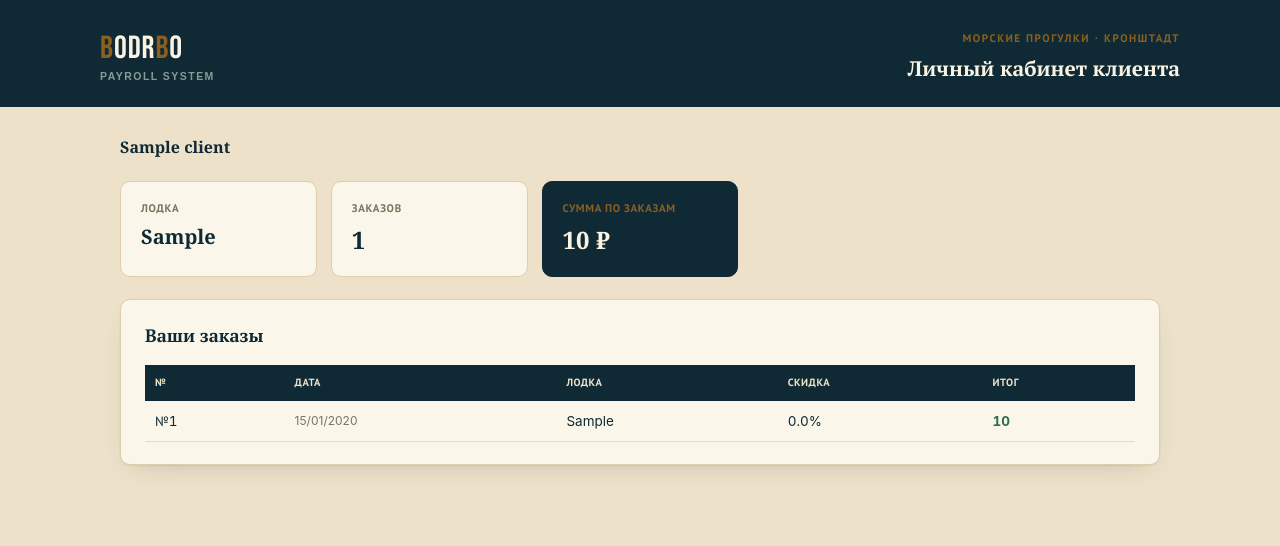
After one commit to bodrbo/-, a Flask app: a page that uses templates/client_dashboard.html in a window 1280 px wide. The commit adds this page. Shown: the top 546 px of the page. Run offline with Flask 2, Linux system fonts and the light colour scheme; tables that the repository leaves empty hold one stand-in row (values such as "Sample post").

Commit message:
Добавить личный кабинет клиента тюнинг-центра
Клиент автоматически получает карточку в таблице clients при
создании или редактировании заказа (сопоставление по номеру
телефона) с уникальной ссылкой без логина и пароля — /client/<token>.
В кабинете клиент видит своё имя, лодку и список своих заказов.

В админ-панели у каждого заказа теперь есть кликабельный номер
(открывает карточку заказа), а ФИО клиента ведёт в его личный
кабинет вместо карточки заказа.

```diff
--- a/app.py
+++ b/app.py
@@ -382,6 +382,22 @@ def init_db():
     )
     conn.execute(
         """
+        CREATE TABLE IF NOT EXISTS clients (
+            id INTEGER PRIMARY KEY AUTOINCREMENT,
+            client_name TEXT NOT NULL,
+            boat_model TEXT NOT NULL,
+            phone TEXT NOT NULL UNIQUE,
+            token TEXT NOT NULL UNIQUE,
+            created_at TEXT NOT NULL
+        )
+        """
+    )
+    # Migration path for tuning_orders created before client_id existed.
+    tuning_cols = [row[1] for row in conn.execute("PRAGMA table_info(tuning_orders)").fetchall()]
+    if "client_id" not in tuning_cols:
+        conn.execute("ALTER TABLE tuning_orders ADD COLUMN client_id INTEGER")
+    conn.execute(
+        """
         CREATE TABLE IF NOT EXISTS investors (
             id INTEGER PRIMARY KEY AUTOINCREMENT,
             investor_name TEXT NOT NULL,
@@ -1309,11 +1325,33 @@ def _process_tuning_form(form):
     return errors, data
 
 
+def _get_or_create_client(db, phone, client_name, boat_model):
+    """Find the client cabinet for this phone number, refreshing their name
+    and boat, or create one with a fresh unique link if none exists yet."""
+    row = db.execute("SELECT id FROM clients WHERE phone = ?", (phone,)).fetchone()
+    if row:
+        db.execute(
+            "UPDATE clients SET client_name = ?, boat_model = ? WHERE id = ?",
+            (client_name, boat_model, row["id"]),
+        )
+        return row["id"]
+    now = dt.datetime.now().strftime("%Y-%m-%d %H:%M")
+    token = secrets.token_urlsafe(16)
+    cur = db.execute(
+        "INSERT INTO clients (client_name, boat_model, phone, token, created_at) "
+        "VALUES (?, ?, ?, ?, ?)",
+        (client_name, boat_model, phone, token, now),
+    )
+    return cur.lastrowid
+
+
 @app.route("/tuning")
 def tuning_index():
     db = get_db()
     orders = db.execute(
-        "SELECT * FROM tuning_orders ORDER BY created_at DESC, id DESC"
+        "SELECT o.*, c.token AS client_token FROM tuning_orders o "
+        "LEFT JOIN clients c ON c.id = o.client_id "
+        "ORDER BY o.created_at DESC, o.id DESC"
     ).fetchall()
     grand_total = sum(o["total"] for o in orders)
     return render_template(
@@ -1339,10 +1377,12 @@ def add_tuning_order():
         ), 400
 
     now = dt.datetime.now().strftime("%Y-%m-%d %H:%M")
+    client_id = _get_or_create_client(db, data["phone"], data["client_name"], data["boat_model"])
     cur = db.execute(
-        "INSERT INTO tuning_orders (client_name, boat_model, sale_channel, phone, discount_pct, "
-        "subtotal, total, created_at, updated_at) VALUES (?, ?, ?, ?, ?, ?, ?, ?, ?)",
-        (data["client_name"], data["boat_model"], data["sale_channel"], data["phone"],
+        "INSERT INTO tuning_orders (client_id, client_name, boat_model, sale_channel, phone, "
+        "discount_pct, subtotal, total, created_at, updated_at) "
+        "VALUES (?, ?, ?, ?, ?, ?, ?, ?, ?, ?)",
+        (client_id, data["client_name"], data["boat_model"], data["sale_channel"], data["phone"],
          data["discount_pct"], data["subtotal"], data["total"], now, now),
     )
     order_id = cur.lastrowid
@@ -1385,10 +1425,11 @@ def edit_tuning_order(order_id):
         ), 400
 
     now = dt.datetime.now().strftime("%Y-%m-%d %H:%M")
+    client_id = _get_or_create_client(db, data["phone"], data["client_name"], data["boat_model"])
     db.execute(
-        "UPDATE tuning_orders SET client_name=?, boat_model=?, sale_channel=?, phone=?, "
+        "UPDATE tuning_orders SET client_id=?, client_name=?, boat_model=?, sale_channel=?, phone=?, "
         "discount_pct=?, subtotal=?, total=?, updated_at=? WHERE id=?",
-        (data["client_name"], data["boat_model"], data["sale_channel"], data["phone"],
+        (client_id, data["client_name"], data["boat_model"], data["sale_channel"], data["phone"],
          data["discount_pct"], data["subtotal"], data["total"], now, order_id),
     )
     db.execute("DELETE FROM tuning_order_items WHERE order_id = ?", (order_id,))
@@ -1409,6 +1450,22 @@ def delete_tuning_order(order_id):
     db.execute("DELETE FROM tuning_orders WHERE id = ?", (order_id,))
     db.commit()
     return redirect(url_for("tuning_index"))
+
+
+@app.route("/client/<token>")
+def client_dashboard(token):
+    db = get_db()
+    client = db.execute("SELECT * FROM clients WHERE token = ?", (token,)).fetchone()
+    if client is None:
+        return redirect(url_for("home"))
+    orders = db.execute(
+        "SELECT * FROM tuning_orders WHERE client_id = ? ORDER BY created_at DESC, id DESC",
+        (client["id"],),
+    ).fetchall()
+    grand_total = sum(o["total"] for o in orders)
+    return render_template(
+        "client_dashboard.html", client=client, orders=orders, grand_total=grand_total,
+    )
 
 
 # =======================================================================
--- /dev/null
+++ b/templates/client_dashboard.html
@@ -0,0 +1,105 @@
+<!DOCTYPE html>
+<html lang="ru">
+<head>
+<meta charset="UTF-8">
+<meta name="viewport" content="width=device-width, initial-scale=1.0">
+<title>Личный кабинет клиента</title>
+<link rel="stylesheet" href="{{ url_for('static', filename='style.css') }}">
+</head>
+<body>
+
+<div class="page-loader" id="pageLoader" aria-hidden="true">
+  <div class="loader-body">
+    <svg class="propeller" viewBox="0 0 100 100">
+      <g fill="var(--brass)">
+        <path d="M47 37C32 35 18 26 16 14C16 9 20 6 25 7C36 9 46 17 50 27C52 31 53 34 53 37Z"/>
+        <path d="M47 37C32 35 18 26 16 14C16 9 20 6 25 7C36 9 46 17 50 27C52 31 53 34 53 37Z" transform="rotate(120 50 50)"/>
+        <path d="M47 37C32 35 18 26 16 14C16 9 20 6 25 7C36 9 46 17 50 27C52 31 53 34 53 37Z" transform="rotate(240 50 50)"/>
+      </g>
+      <g fill="none" stroke="var(--brass)" stroke-width="2.6" stroke-linecap="round" opacity="0.85">
+        <path d="M55 15A24 24 0 0 1 62 22" transform="rotate(-6 50 50)"/>
+        <path d="M18 60A24 24 0 0 1 15 51" transform="rotate(4 50 50)"/>
+      </g>
+      <circle cx="50" cy="50" r="15" fill="none" stroke="var(--ink)" stroke-width="4"/>
+      <circle cx="50" cy="50" r="13" fill="none" stroke="var(--brass)" stroke-width="8"/>
+    </svg>
+    <span class="loader-label">Загрузка…</span>
+  </div>
+</div>
+
+<header class="topbar">
+  <div class="topbar-inner">
+    <div class="brand">
+      <div class="logo-text"><span class="mark">B</span>ODR<span class="mark">B</span>O</div>
+      <div class="logo-sub">Payroll system</div>
+    </div>
+    <div class="title-block">
+      <span class="kicker">Морские прогулки · Кронштадт</span>
+      <h1>Личный кабинет клиента</h1>
+    </div>
+  </div>
+</header>
+
+<main class="wrap">
+
+  <div class="investor-bar">
+    <span class="investor-name">{{ client.client_name }}</span>
+  </div>
+
+  <div class="totals-grid">
+    <div class="panel total-card">
+      <span class="k">Лодка</span>
+      <span class="v" style="font-size:20px;">{{ client.boat_model }}</span>
+    </div>
+    <div class="panel total-card">
+      <span class="k">Заказов</span>
+      <span class="v">{{ orders|length }}</span>
+    </div>
+    <div class="panel total-card total-card-grand">
+      <span class="k">Сумма по заказам</span>
+      <span class="v">{{ "%.0f"|format(grand_total) }} ₽</span>
+    </div>
+  </div>
+
+  <section class="panel">
+    <h2>Ваши заказы</h2>
+    {% if orders %}
+    <div class="table-scroll">
+      <table class="records">
+        <thead>
+          <tr>
+            <th>№</th>
+            <th>Дата</th>
+            <th>Лодка</th>
+            <th>Скидка</th>
+            <th>Итог</th>
+          </tr>
+        </thead>
+        <tbody>
+          {% for o in orders %}
+          <tr>
+            <td class="term">№{{ o.id }}</td>
+            <td class="muted">{{ o.created_at[:10]|ru_date }}</td>
+            <td>{{ o.boat_model }}</td>
+            <td>{{ o.discount_pct|float|round(1) }}%</td>
+            <td class="amount">{{ "%.0f"|format(o.total) }}</td>
+          </tr>
+          {% endfor %}
+        </tbody>
+      </table>
+    </div>
+    {% else %}
+    <div class="empty-state">
+      <div class="empty-logo"><span class="mark">B</span>ODR<span class="mark">B</span>O</div>
+      <div class="t">Заказов пока нет</div>
+      <div class="s">Здесь появятся ваши заказы из тюнинг-центра.</div>
+    </div>
+    {% endif %}
+  </section>
+
+</main>
+
+<script src="{{ url_for('static', filename='loader.js') }}"></script>
+
+</body>
+</html>
```
Also changed, not shown: templates/tuning_index.html (+9 -1 lines).
